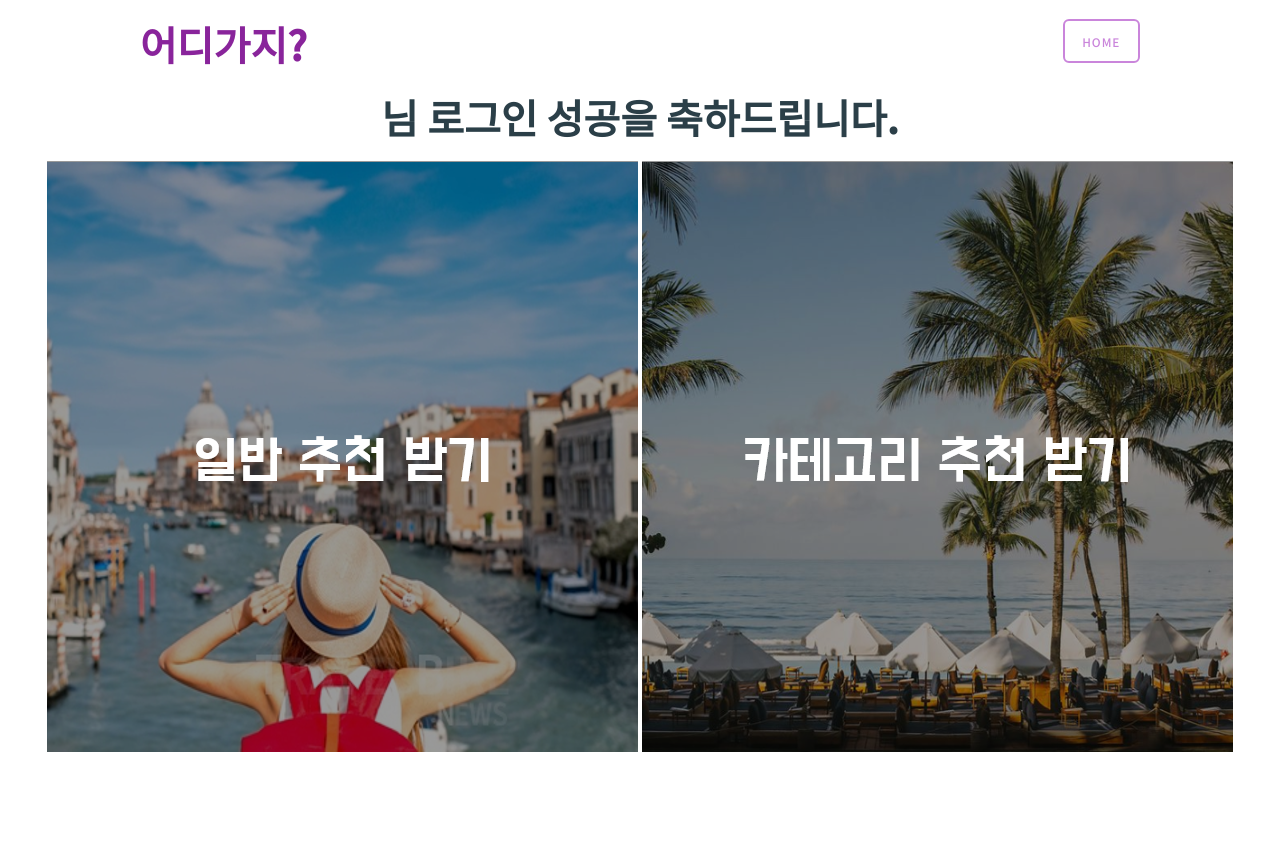
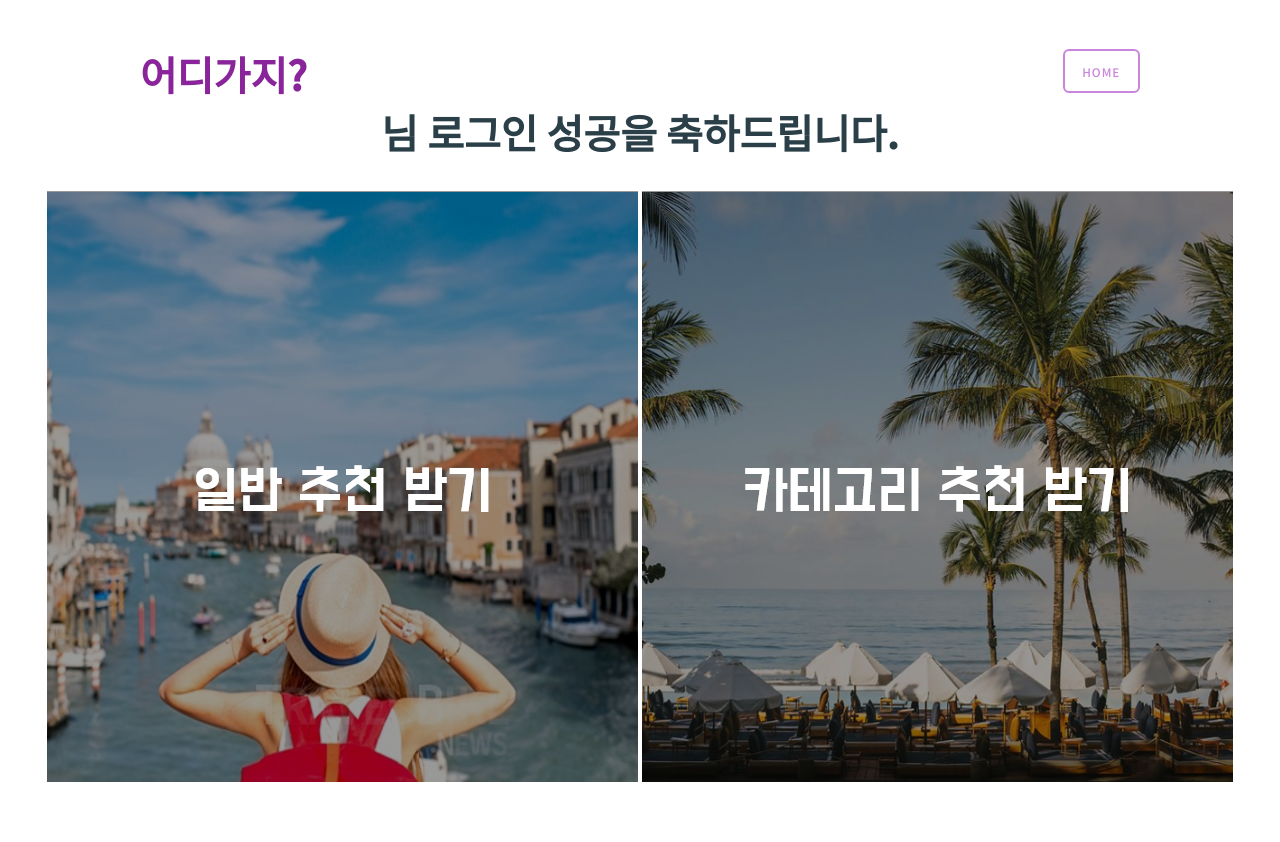
Before and after one commit to LaurentLaury/jaljaljal, a Flask app: template templates/jjj/login_success.html in a window 1280 px wide. Before the commit the page ends 752 px from the top, so only its background shows below. Run offline with Flask 2, Linux system fonts and the light colour scheme; the template is opened without the code that fills it, so the values that code supplies are empty; parts of the project's set-up code (start-up, migrations or seed data) failed here and were passed over; some libraries are stand-ins or nearby versions.

Commit message:
코드 오류 수정

```diff
--- a/templates/jjj/login_success.html
+++ b/templates/jjj/login_success.html
@@ -44,12 +44,15 @@ img {
 
 div{
 align-items: center;
-dding-top:15px;
+padding-top:15px;
 padding-bottom:30px;
+background-color: #FFFFFF;
 }
 </style>
 
 </head>
+
+<body>
 <div id="wrapper">
 	<div id="header" class="container">
 		<div id="logo">
@@ -66,6 +69,7 @@ padding-bottom:30px;
 	<img src="..\static\images\normalrec.png">
 	<img src="..\static\images\catrec.png" >
 </div>
+</div>
 
 </body>
 </html>
```
